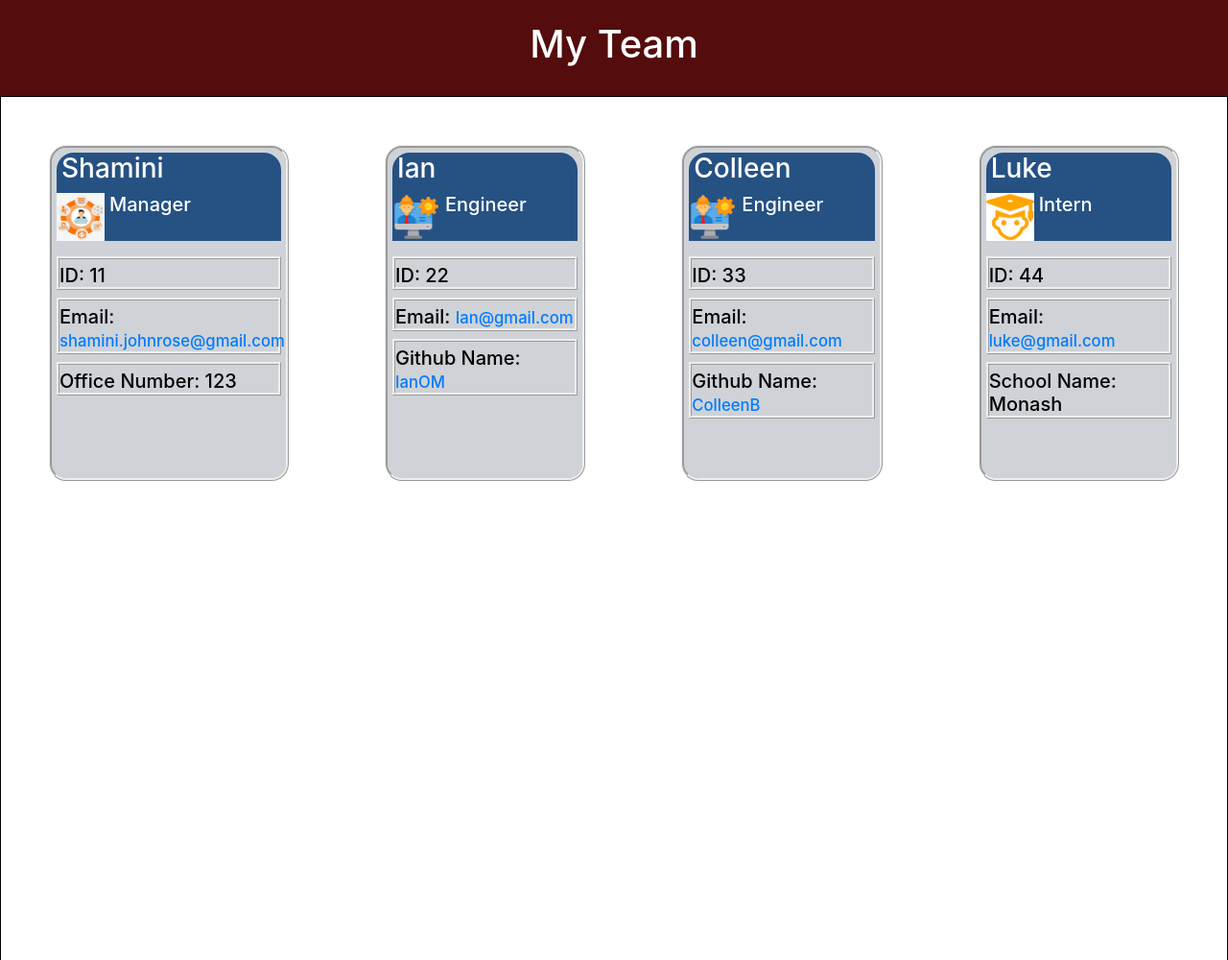
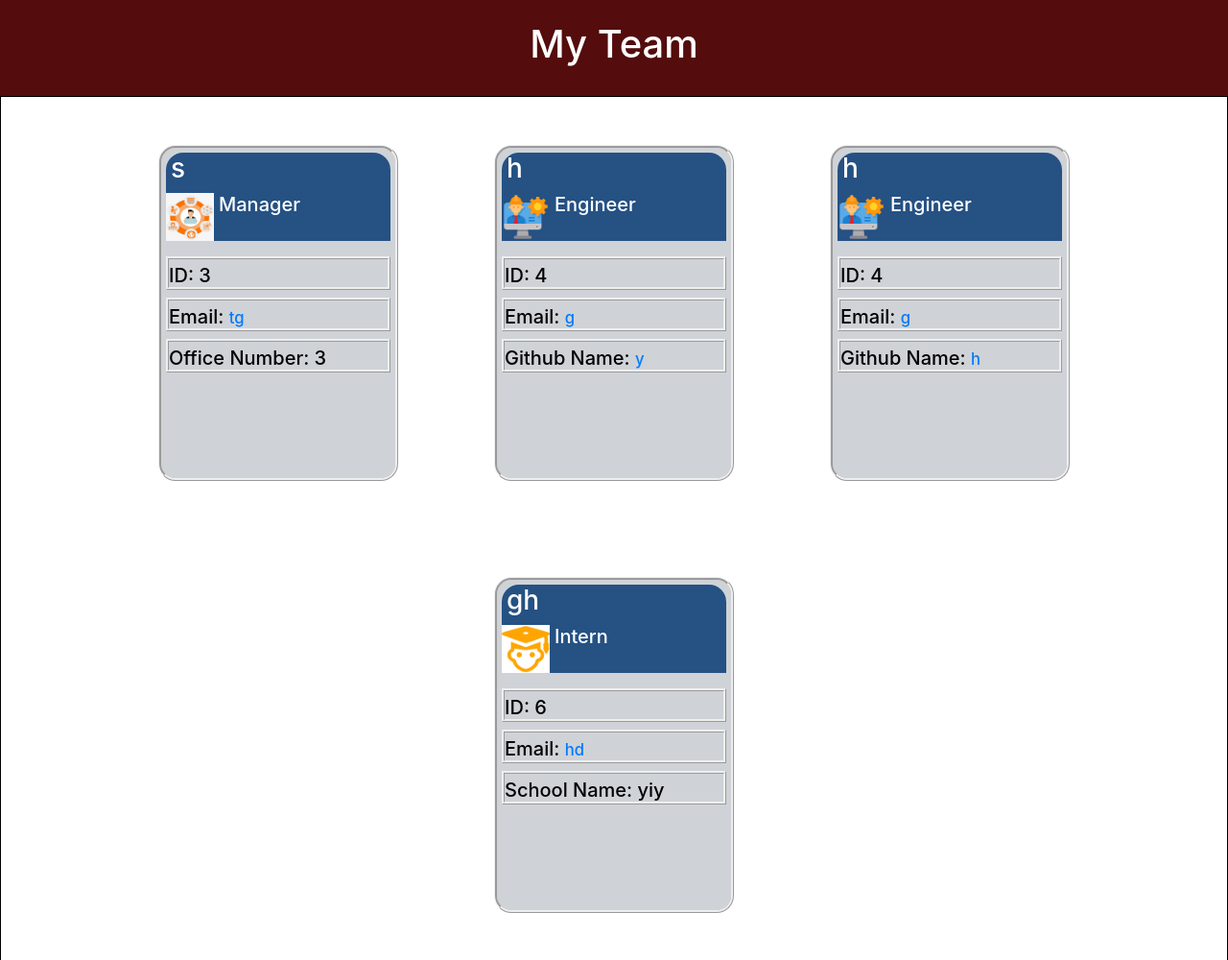
Before and after one commit to SJohnRose/Team-Profile-Generator, a website: page team.html in a window 1280 px wide. Shown: the whole page at 96% size. Drawn offline with nearby package versions, Linux system fonts and the light colour scheme.

Commit message:
updated index.js to remove variable

```diff
--- a/src/style.css
+++ b/src/style.css
@@ -23,6 +23,8 @@ header {
 #employee-section {
     display: flex;
     flex-direction: row;
+    flex-wrap: wrap;
+    justify-content: center;
     width: 100%;
     height: 900px;
     background-color:white;
--- a/team.html
+++ b/team.html
@@ -19,41 +19,41 @@
         <div class="main">
                 <div id="employee-section"> <div class="employee-card">
                         <div class = "emp-header mb-3">
-                        <h3 id="employee-name"> Shamini </h3>
+                        <h3 id="employee-name"> s </h3>
                         <div class = "sub-header"><img id="role-icon" width="50" height="50" src = "assets/manager.png"/>
                         <h5 id="employee-role">Manager</h5>
                             </div>
                         </div>
                         <div class="bottom-section">
-                        <h5 id="employee-id">ID: 11</h5>
-                        <h5 id="employee-email">Email: <a href = "mailto: shamini.johnrose@gmail.com">shamini.johnrose@gmail.com</a></h5><h5 id="employee-officeNumber">Office Number: 123</h5></div> </div><div class="employee-card">
+                        <h5 id="employee-id">ID: 3</h5>
+                        <h5 id="employee-email">Email: <a href = "mailto: tg">tg</a></h5><h5 id="employee-officeNumber">Office Number: 3</h5></div> </div><div class="employee-card">
                         <div class = "emp-header mb-3">
-                        <h3 id="employee-name"> Ian </h3>
+                        <h3 id="employee-name"> h </h3>
                         <div class = "sub-header"><img id="role-icon" width="50" height="50" src = "assets/engineer.png"/>
                         <h5 id="employee-role">Engineer</h5>
                             </div>
                         </div>
                         <div class="bottom-section">
-                        <h5 id="employee-id">ID: 22</h5>
-                        <h5 id="employee-email">Email: <a href = "mailto: Ian@gmail.com">Ian@gmail.com</a></h5><h5 id="employee-github">Github Name: <a href = "http://github.com/IanOM">IanOM</a> </h5></div> </div><div class="employee-card">
+                        <h5 id="employee-id">ID: 4</h5>
+                        <h5 id="employee-email">Email: <a href = "mailto: g">g</a></h5><h5 id="employee-github">Github Name: <a href = "http://github.com/y">y</a> </h5></div> </div><div class="employee-card">
                         <div class = "emp-header mb-3">
-                        <h3 id="employee-name"> Colleen </h3>
+                        <h3 id="employee-name"> h </h3>
                         <div class = "sub-header"><img id="role-icon" width="50" height="50" src = "assets/engineer.png"/>
                         <h5 id="employee-role">Engineer</h5>
                             </div>
                         </div>
                         <div class="bottom-section">
-                        <h5 id="employee-id">ID: 33</h5>
-                        <h5 id="employee-email">Email: <a href = "mailto: colleen@gmail.com">colleen@gmail.com</a></h5><h5 id="employee-github">Github Name: <a href = "http://github.com/ColleenB">ColleenB</a> </h5></div> </div><div class="employee-card">
+                        <h5 id="employee-id">ID: 4</h5>
+                        <h5 id="employee-email">Email: <a href = "mailto: g">g</a></h5><h5 id="employee-github">Github Name: <a href = "http://github.com/h">h</a> </h5></div> </div><div class="employee-card">
                         <div class = "emp-header mb-3">
-                        <h3 id="employee-name"> Luke </h3>
+                        <h3 id="employee-name"> gh </h3>
                         <div class = "sub-header"><img id="role-icon" width="50" height="50" src = "assets/intern.png"/>
                         <h5 id="employee-role">Intern</h5>
                             </div>
                         </div>
                         <div class="bottom-section">
-                        <h5 id="employee-id">ID: 44</h5>
-                        <h5 id="employee-email">Email: <a href = "mailto: luke@gmail.com">luke@gmail.com</a></h5><h5 id="employee-school">School Name: Monash</h5></div> </div></div>
+                        <h5 id="employee-id">ID: 6</h5>
+                        <h5 id="employee-email">Email: <a href = "mailto: hd">hd</a></h5><h5 id="employee-school">School Name: yiy</h5></div> </div></div>
             </div>
         </div>
 
```
Also changed, not shown: index.js (+8 -12 lines).
